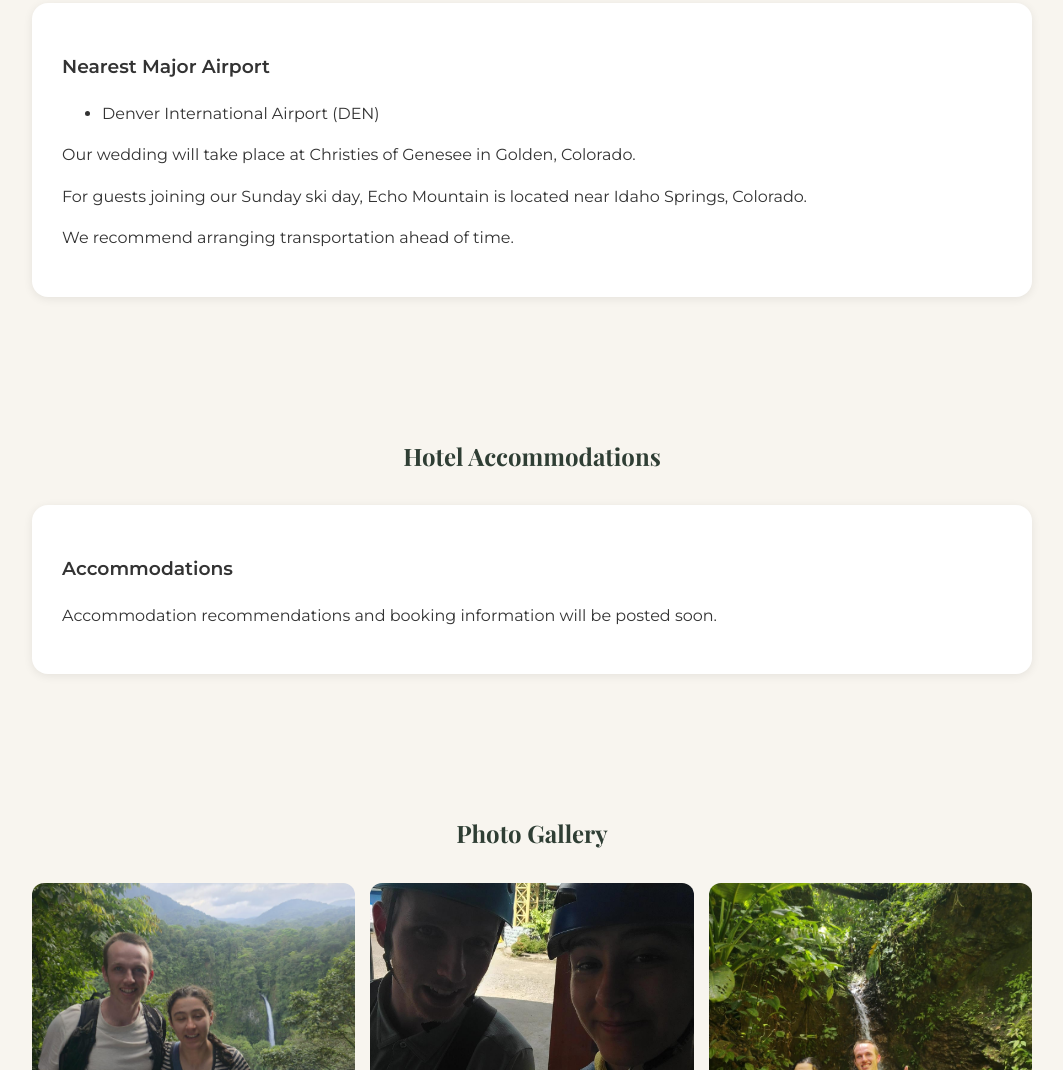
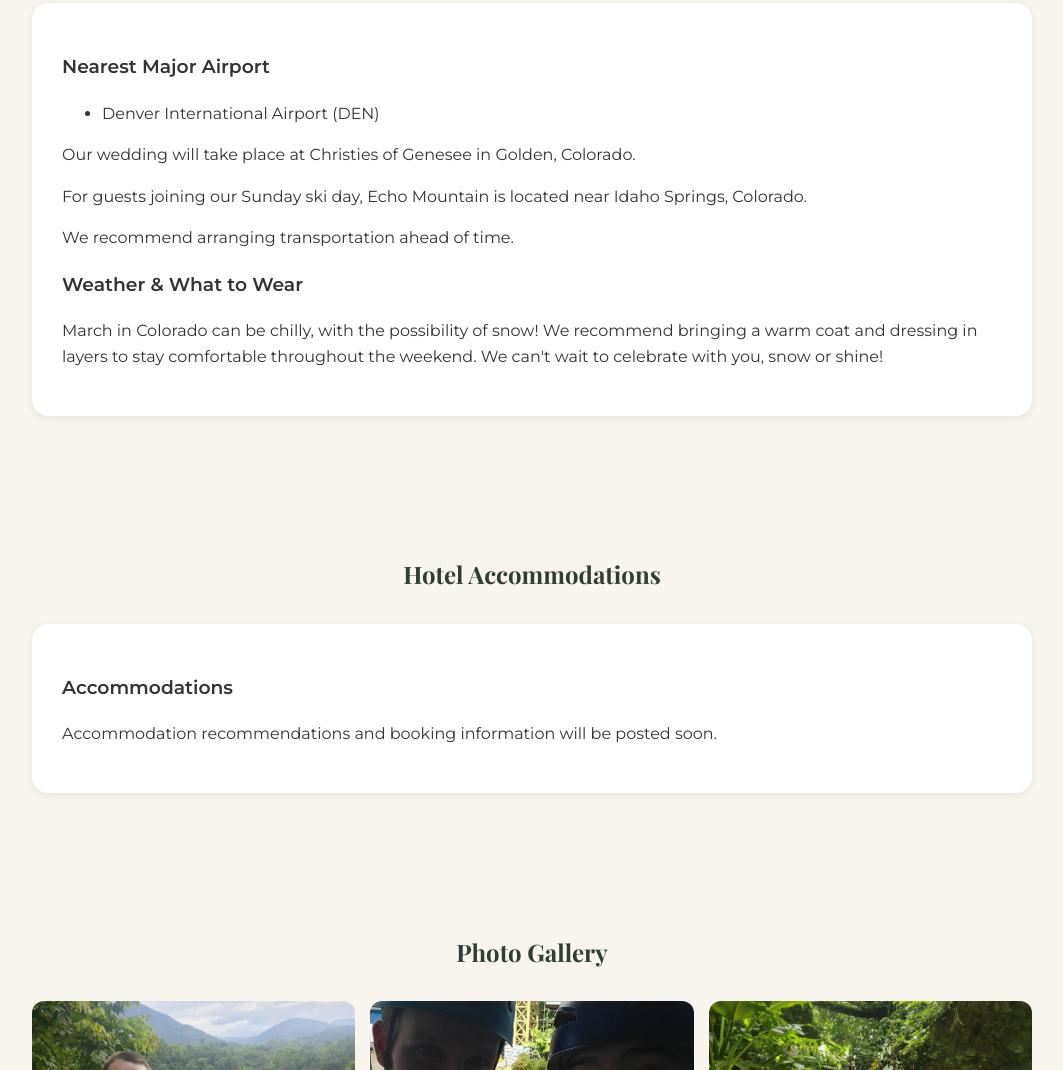
Before and after one commit to myukselNeuro/M-MWedding, a plain HTML site: page index.html in a window 1280 px wide. Shown: the part 4613-5683 px from the top of the page, without its empty margins (108-1171 px from the left). Drawn offline with nearby package versions, Linux system fonts and the light colour scheme.

Commit message:
Update index.html

```diff
--- a/index.html
+++ b/index.html
@@ -640,6 +640,7 @@
 <section>
     <h2>Travel Information</h2>
 
+
     <div class="card">
 
         <h3>Nearest Major Airport</h3>
@@ -663,6 +664,17 @@
             We recommend arranging transportation
             ahead of time.
         </p>
+
+<h3>Weather & What to Wear</h3>
+
+<p>
+    March in Colorado can be chilly, with the
+    possibility of snow! We recommend bringing
+    a warm coat and dressing in layers to stay
+    comfortable throughout the weekend.
+    We can't wait to celebrate with you,
+    snow or shine!
+</p>
 
     </div>
 </section>
```
